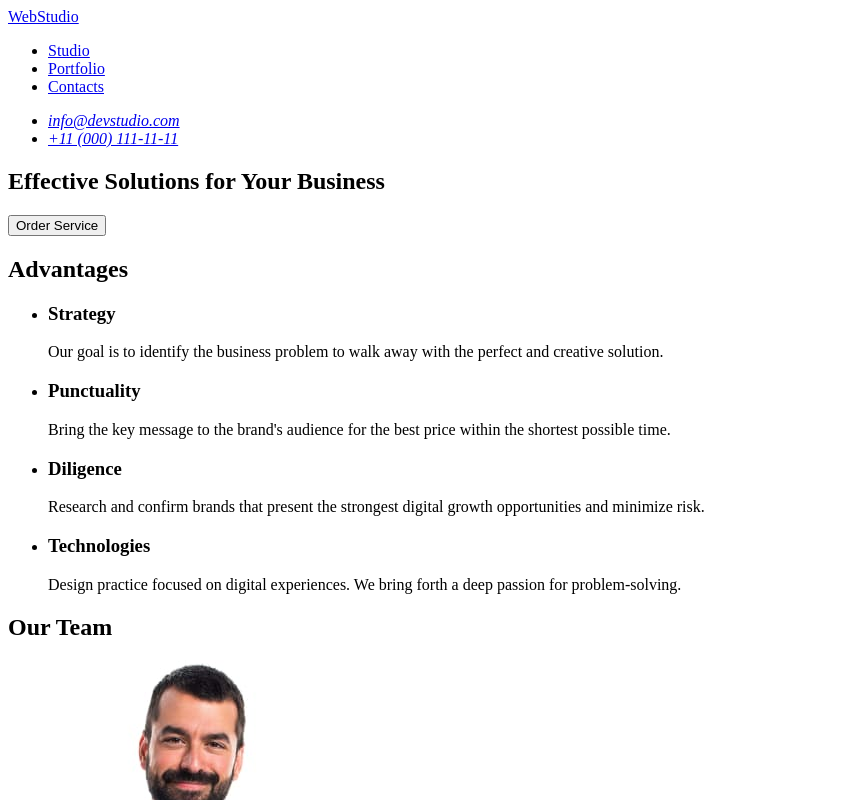
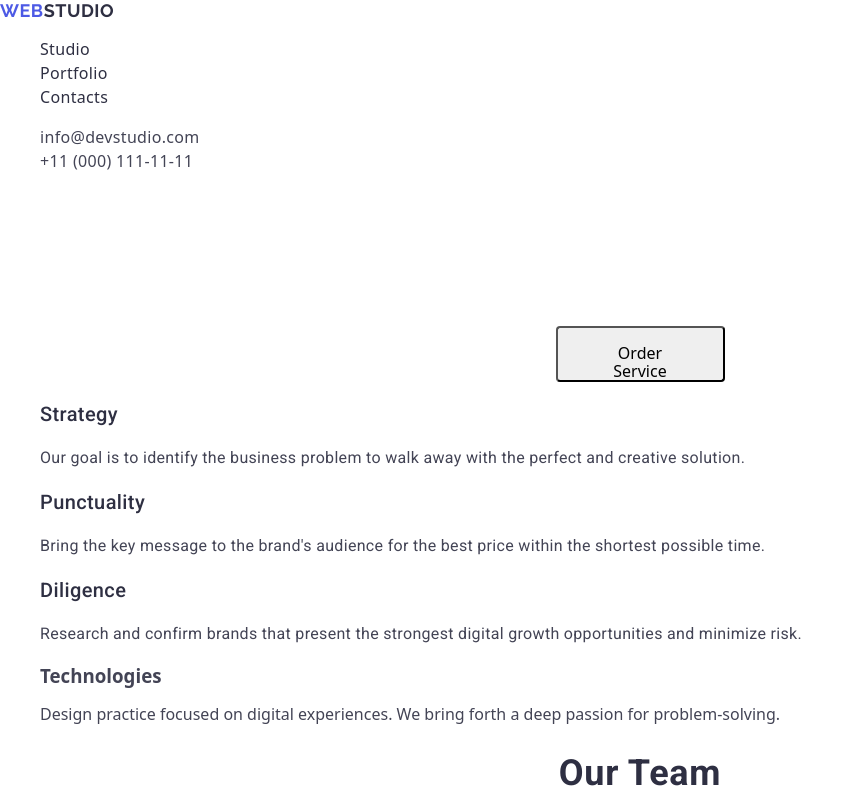
Before and after one commit to DenysSodinkov/goit-markup-hw-02, a plain HTML site: page index.html in a window 1280 px wide. Shown: the top 800 px of the page, without its empty margins (0-860 px from the left). Drawn offline with nearby package versions, Linux system fonts and the light colour scheme.

Commit message:
goit-markup-hw-02-2

```diff
--- /dev/null
+++ b/css/styles.css
@@ -0,0 +1,164 @@
+body {
+    font-family: 'Roboto', sans-serif;
+    color: #434455;
+    background-color: #FFF;
+}
+
+a {
+    text-decoration: none;
+}
+
+ul,
+ol {
+    list-style: none;
+}
+
+.logo {
+    color: #4D5AE5;
+    font-family: Raleway, sans-serif;
+    font-size: 18px;
+    font-weight: 700;
+    line-height: 1.17;
+    letter-spacing: 0.03em;
+    text-transform: uppercase;
+}
+
+.logo-part {
+    color: #2E2F42;
+}
+
+.nav-link {
+    color: #2E2F42;
+    font-size: 16px;
+    font-weight: 500;
+    line-height: 1.5;
+    letter-spacing: 0.02em;
+}
+
+.nav-link:hover,
+.nav-link:focus {
+    color: #404BBF;
+}
+
+.address {
+    font-style: normal;
+}
+
+.address-link {
+    color: #434455;
+    font-size: 16px;
+    line-height: 1.5;
+    letter-spacing: 0.02em;
+}
+
+.address-link:hover,
+.address-link:focus {
+    color: #404BBF;
+}
+
+
+/* sektion-1 */
+
+.hero {
+    color: #ffffff;
+    background-color: var(--secondary-bg-color);
+    text-align: center;
+}
+
+.section-banner-title {
+    font-family: "Roboto", sans-serif;
+        font-weight: 700;
+        font-size: 56px;
+        line-height: 1.07143;
+        letter-spacing: 0.02em;
+        text-align: center;
+        color: #fff;
+}
+
+
+.tn-banner {
+border-radius: 4px;
+    padding: 16px 32px;
+    width: 169px;
+    height: 56px;
+}
+
+
+
+
+
+
+
+/* sektion-2 */
+
+
+.card-title {
+font-family: "Roboto", sans-serif;
+    font-weight: 500;
+    font-size: 20px;
+    line-height: 1.2;
+    letter-spacing: 0.02em;
+    color: #2e2f42;
+}
+
+.sectiontext {
+font-family: "Roboto", sans-serif;
+    font-weight: 400;
+    font-size: 16px;
+    line-height: 1.5;
+    letter-spacing: 0.02em;
+    color: #434455;
+}
+
+/* sektion-3 */
+
+.section-title {
+font-family: "Roboto", sans-serif;
+    font-weight: 700;
+    font-size: 36px;
+    line-height: 1.11111;
+    letter-spacing: 0.02em;
+    text-align: center;
+    color: #2e2f42;
+}
+
+.section-team-text {
+font-family: "Roboto", sans-serif;
+    font-weight: 400;
+    font-size: 16px;
+    line-height: 1.5;
+    letter-spacing: 0.02em;
+    text-align: center;
+    color: #434455;
+}
+
+/* footer */
+
+.logo-header link {
+    font-family: "Raleway", sans-serif;
+        font-weight: 700;
+        font-size: 18px;
+        line-height: 1.16667;
+        letter-spacing: 0.03em;
+        text-transform: uppercase;
+        color: #4d5ae5;
+}
+
+.logo-header-white {
+    font-family: "Raleway", sans-serif;
+        font-weight: 700;
+        font-size: 18px;
+        line-height: 1.16667;
+        letter-spacing: 0.03em;
+        text-transform: uppercase;
+        color: #f4f4fd;
+}
+
+.par-fot {
+    font-family: "Roboto", sans-serif;
+        font-weight: 400;
+        font-size: 16px;
+        line-height: 1.5;
+        letter-spacing: 0.02em;
+        color: #f4f4fd;
+}
--- a/index.html
+++ b/index.html
@@ -3,50 +3,79 @@
   <head>
     <meta charset="UTF-8" />
     <meta name="viewport" content="width=device-width, initial-scale=1.0" />
+    <link rel="stylesheet" href="./css/styles.css" />
     <title>Studio</title>
+
+    <link
+      rel="stylesheet"
+      href="https://cdnjs.cloudflare.com/ajax/libs/modern-normalize/2.0.0/modern-normalize.min.css"
+    />
+    <link rel="preconnect" href="https://fonts.googleapis.com" />
+    <link rel="preconnect" href="https://fonts.gstatic.com" crossorigin />
+    <link
+      href="https://fonts.googleapis.com/css2?family=Raleway:ital,wght@0,100..900;1,100..900&family=Roboto:wght@400;500;700&display=swap"
+      rel="stylesheet"
+    />
   </head>
+  <!-- header -->
   <body>
-    <header>
+    <header class="may-header">
       <nav>
-        <a href="./index.html">WebStudio</a>
-        <ul>
-          <li><a href="#studio">Studio</a></li>
-          <li><a href="#portfolio">Portfolio</a></li>
-          <li><a href="#contacts">Contacts</a></li>
+        <a class="logo" href="./index.html"
+          ><span class="kol-van">Web</span
+          ><span class="logo-part">Studio</span></a
+        >
+        <ul class="menu">
+          <li><a class="nav-link" href="#studio">Studio</a></li>
+          <li><a class="nav-link" href="#portfolio">Portfolio</a></li>
+          <li><a class="nav-link" href="#contacts">Contacts</a></li>
         </ul>
       </nav>
-      <address>
+      <address class="address">
         <ul>
-          <li><a href="mailto:info@devstudio.com">info@devstudio.com</a></li>
-          <li><a href="tel:+110001111111">+11 (000) 111-11-11</a></li>
+          <li>
+            <a href="mailto:info@devstudio.com" class="address-link"
+              >info@devstudio.com</a
+            >
+          </li>
+          <li>
+            <a href="tel:+110001111111" class="address-link"
+              >+11 (000) 111-11-11</a
+            >
+          </li>
         </ul>
       </address>
     </header>
+
+    <!-- sektion-1 -->
+
     <main>
+      <section class="hero">
+        <h1 class="section-banner-title">
+          Effective Solutions for Your Business
+        </h1>
+        <button type="button" class="tn-banner">Order Service</button>
+      </section>
+      <!-- sektion-2 -->
       <section>
-        <h1>Effective Solutions for Your Business</h1>
-        <button type="button">Order Service</button>
-      </section>
-      <section>
-        <h2>Advantages</h2>
         <ul>
           <li>
-            <h3>Strategy</h3>
-            <p>
+            <h3 class="card-title">Strategy</h3>
+            <p class="sectiontext">
               Our goal is to identify the business problem to walk away with the
               perfect and creative solution.
             </p>
           </li>
           <li>
-            <h3>Punctuality</h3>
-            <p>
+            <h3 class="card-title">Punctuality</h3>
+            <p class="sectiontext">
               Bring the key message to the brand's audience for the best price
               within the shortest possible time.
             </p>
           </li>
           <li>
-            <h3>Diligence</h3>
-            <p>
+            <h3 class="card-title">Diligence</h3>
+            <p class="sectiontext">
               Research and confirm brands that present the strongest digital
               growth opportunities and minimize risk.
             </p>
@@ -61,8 +90,10 @@
         </ul>
       </section>
 
-      <section>
-        <h2>Our Team</h2>
+      <!-- sektion-3 -->
+
+      <section class="section-team">
+        <h2 class="section-title">Our Team</h2>
         <ul>
           <li>
             <img
@@ -72,7 +103,7 @@
               height="260"
             />
             <h3>Mark Guerrero</h3>
-            <p>Product Designer</p>
+            <p class="section-team-text">Product Designer</p>
           </li>
           <li>
             <img
@@ -82,7 +113,7 @@
               height="260"
             />
             <h3>Tom Ford</h3>
-            <p>Frontend Developer</p>
+            <p class="section-team-text">Frontend Developer</p>
           </li>
           <li>
             <img
@@ -92,7 +123,7 @@
               height="260"
             />
             <h3>Camila Garcia</h3>
-            <p>Marketing</p>
+            <p class="section-team-text">Marketing</p>
           </li>
           <li>
             <img
@@ -102,14 +133,18 @@
               height="260"
             />
             <h3>Daniel Wilson</h3>
-            <p>UI Designer</p>
+            <p class="section-team-text">UI Designer</p>
           </li>
         </ul>
       </section>
     </main>
-    <footer>
-      <a href="./index.html">WebStudio</a>
-      <p>
+    <!-- footer -->
+    <footer class="section-address">
+      <a href="./index.html" class="logo"
+        ><span class="logo-header link">Web</span
+        ><span class="logo-header-white">Studio</span></a
+      >
+      <p class="par-fot">
         Increase the flow of customers and sales for your business with digital
         marketing & growth solutions.
       </p>
```
